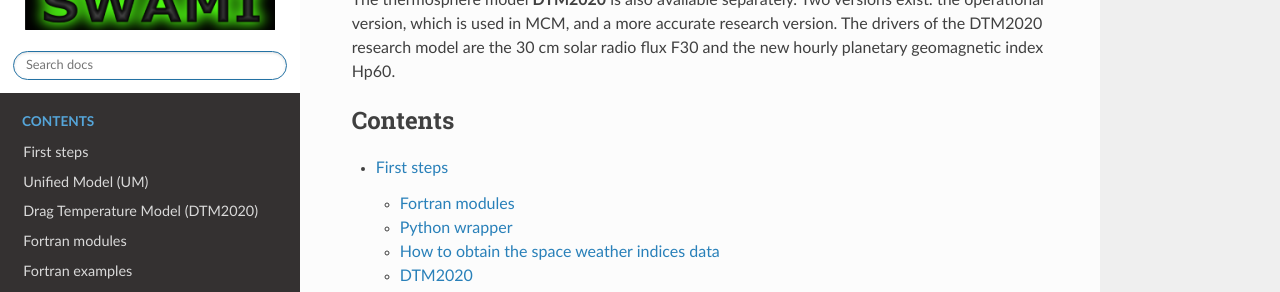
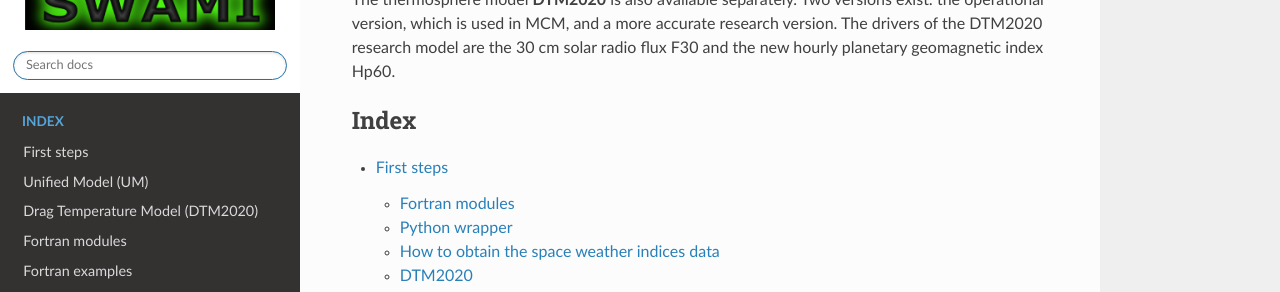
Before and after one commit to swami-h2020-eu/test, a Sphinx documentation site: the page built from docs/index.rst, in a window 1280 px wide and 900 px high, scrolled down 352 px. Shown: the part 156-448 px from the top of the window. Built offline with Sphinx 7.4.7 and the Read the Docs theme 2.0.0, drawn with Linux system fonts in a browser that asks for light colours.

Commit message:
Rename contents to index

```diff
--- a/docs/conf.py
+++ b/docs/conf.py
@@ -48,7 +48,7 @@ extensions = [
 ]
 
 # Master document
-master_doc = 'contents'
+master_doc = 'index'
 
 # Add any paths that contain templates here, relative to this directory.
 templates_path = ['_templates']
--- a/docs/contents.rst
+++ b/docs/index.rst
@@ -17,7 +17,7 @@ The thermosphere model **DTM2020** is also available separately. Two versions ex
 
 .. toctree::
    :maxdepth: 2
-   :caption: Contents
+   :caption: Index
 
    first-steps.rst
    um.rst
```
